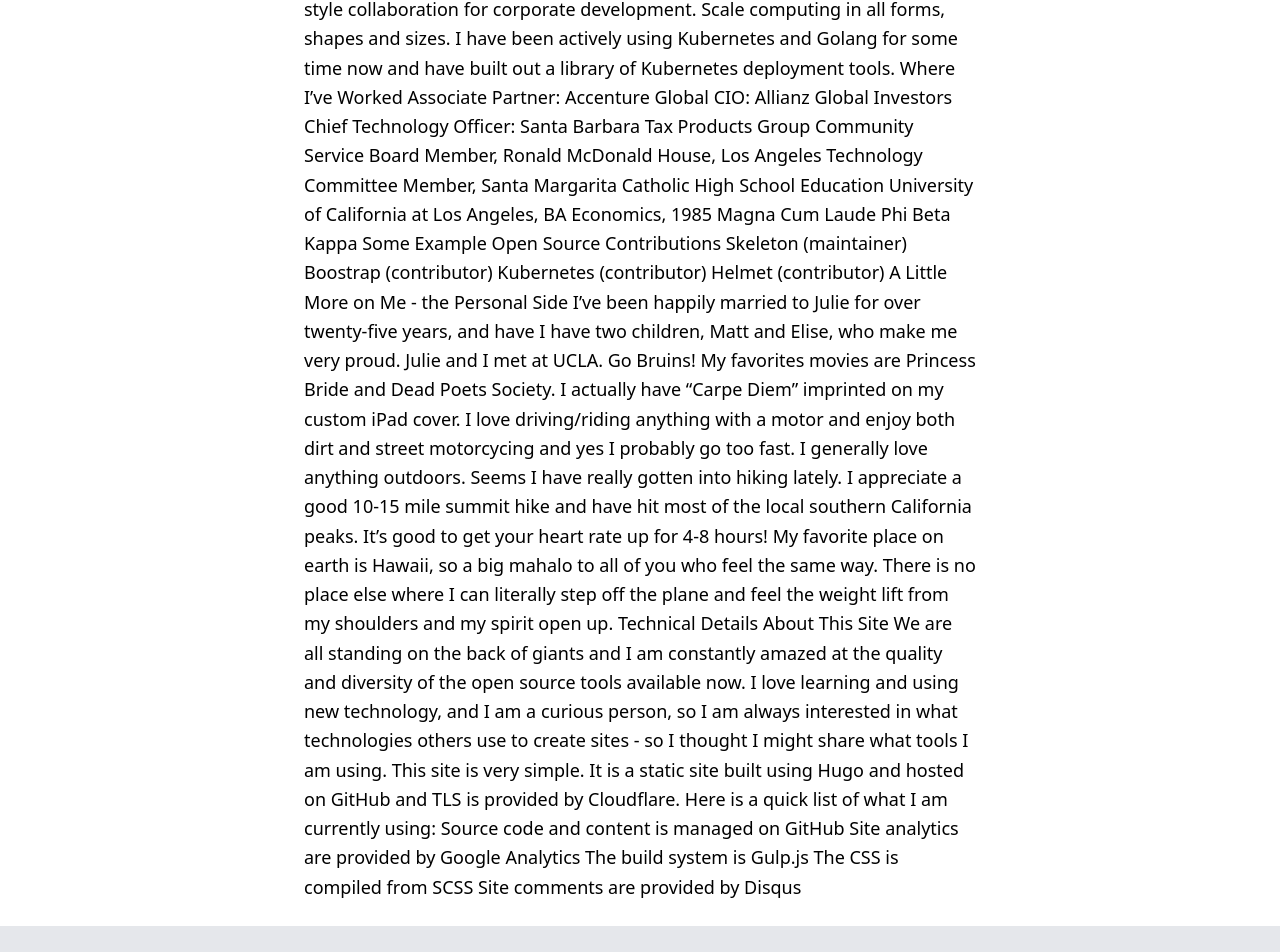
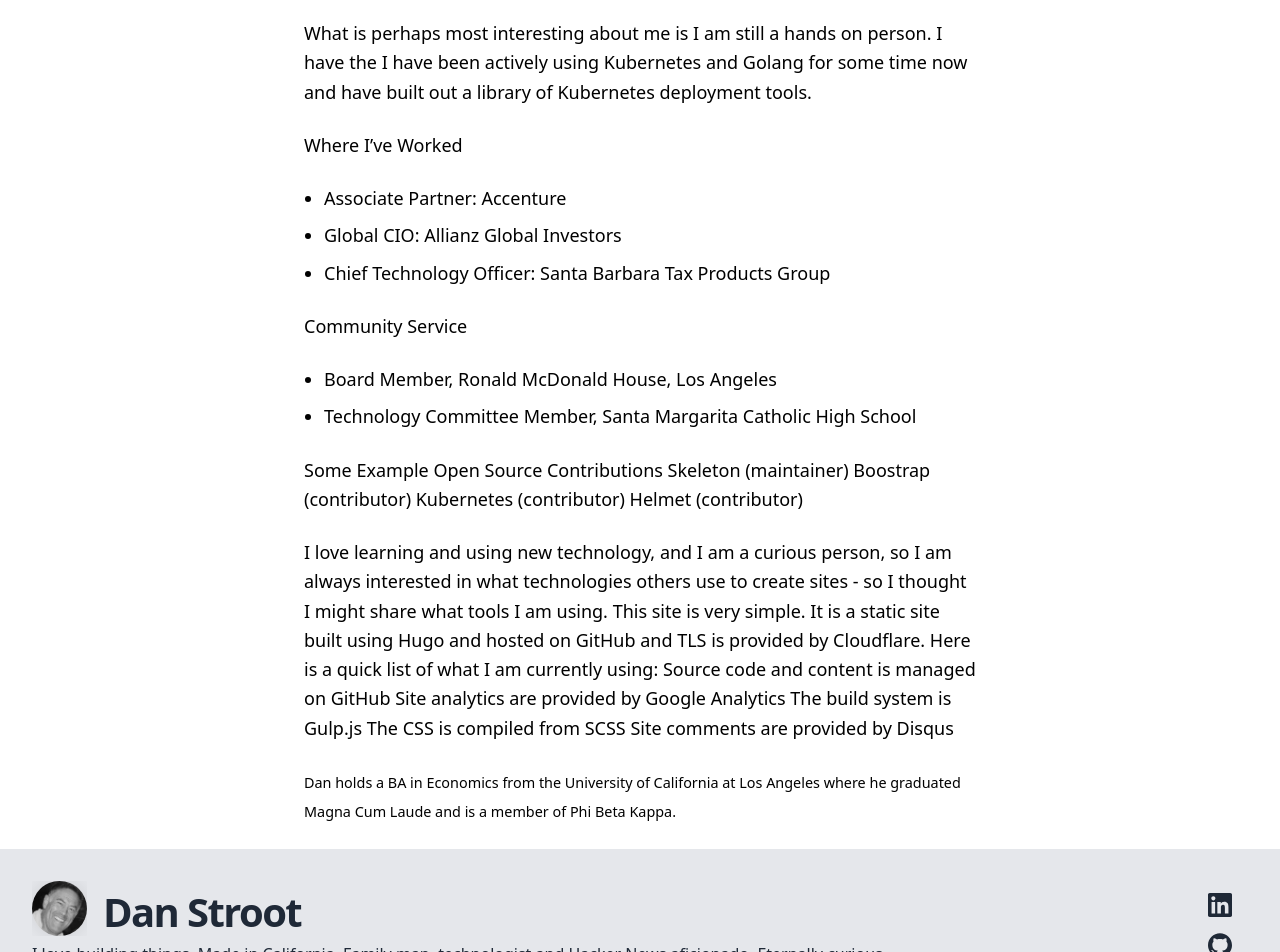
Before and after one commit to dstroot/blog-next, a Next.js app: page /about in a window 1280 px wide. Shown: the part 893-1845 px from the top of the page. Built offline with nearby package versions, Linux system fonts and the light colour scheme; what @tailwindcss/typography would draw is missing.

Commit message:
updated footer

```diff
--- a/components/footer3.js
+++ b/components/footer3.js
@@ -4,7 +4,7 @@
 export default function Footer() {
   const year = new Date(); // evergreen copyright year
   return (
-    <footer className="bg-gray-200 text-gray-600 px-6 lg:px-8 py-8">
+    <footer className="bg-gray-200 text-gray-800 px-6 lg:px-8 py-8">
       <div className="flex space-y-3">
         <div className="flex-grow">
           <div className="flex flex-row items-center">
@@ -17,8 +17,10 @@
                 className="rounded-full shadow-avatar"
               />
             </div>
-            <div className="flex-initial ml-4 mb-2 text-xl font-bold">
-              Dan Stroot
+            <div className="flex-initial">
+              <h3 class="text-4xl lg:text-5xl font-bold tracking-tighter leading-tight text-center lg:text-left lg:pr-4 ml-4">
+                Dan Stroot
+              </h3>
             </div>
           </div>
           <p>
--- a/pages/about.js
+++ b/pages/about.js
@@ -35,62 +35,74 @@
             </h2>
 
             <p>
-              I have been a Chief Information Officer for a long time and it’s
-              clear that “managing information” is just the price of entry. In
-              today’s world I believe CIO should mean “Chief Innovation
-              Officer”. My ambition is to find ways in which technology can be
-              leveraged for more effective, more engaging, and more sustainable
-              business growth.
+              I have been very fortunate in my career to have experienced
+              several major waves of technology innovation, including the birth
+              of the Internet. I have served in a variety of senior leadership
+              roles, including global CIO of Allianz Global Investors. I held a
+              leadership role within Accenture where digitally transformed a
+              trillion-dollar mutual fund manager’s complete set of trading,
+              settlement, portfolio accounting, mutual fund performance & risk
+              measurement technology. I helped launch the first Internet Bank
+              (Wingspan Bank).
             </p>
 
             <p>
-              Some examples I am interested are: Harnessing the consumerization
-              of technology for the enterprise. Encouraging and managing
-              corporate data “curation” and ownership - a precursor to better
-              analytics. Otherwise known as data governance, but this term does
-              not do justice to ownership. How to propagate ideas, mass
-              collaboration and the social enterprise. Social brand development,
-              social capital and online reputation. Frictionless security - i.e.
-              security that will not be actively resisted by employees.
-              Development approaches that are rapid, iterative & nimble -
-              basically how to use open source style collaboration for corporate
-              development. Scale computing in all forms, shapes and sizes. I
-              have been actively using Kubernetes and Golang for some time now
-              and have built out a library of Kubernetes deployment tools. Where
-              I’ve Worked Associate Partner: Accenture Global CIO: Allianz
-              Global Investors Chief Technology Officer: Santa Barbara Tax
-              Products Group Community Service Board Member, Ronald McDonald
-              House, Los Angeles Technology Committee Member, Santa Margarita
-              Catholic High School Education University of California at Los
-              Angeles, BA Economics, 1985 Magna Cum Laude Phi Beta Kappa Some
-              Example Open Source Contributions Skeleton (maintainer) Boostrap
-              (contributor) Kubernetes (contributor) Helmet (contributor) A
-              Little More on Me - the Personal Side I’ve been happily married to
-              Julie for over twenty-five years, and have I have two children,
-              Matt and Elise, who make me very proud. Julie and I met at UCLA.
-              Go Bruins! My favorites movies are Princess Bride and Dead Poets
-              Society. I actually have “Carpe Diem” imprinted on my custom iPad
-              cover. I love driving/riding anything with a motor and enjoy both
-              dirt and street motorcycing and yes I probably go too fast. I
-              generally love anything outdoors. Seems I have really gotten into
-              hiking lately. I appreciate a good 10-15 mile summit hike and have
-              hit most of the local southern California peaks. It’s good to get
-              your heart rate up for 4-8 hours! My favorite place on earth is
-              Hawaii, so a big mahalo to all of you who feel the same way. There
-              is no place else where I can literally step off the plane and feel
-              the weight lift from my shoulders and my spirit open up. Technical
-              Details About This Site We are all standing on the back of giants
-              and I am constantly amazed at the quality and diversity of the
-              open source tools available now. I love learning and using new
-              technology, and I am a curious person, so I am always interested
-              in what technologies others use to create sites - so I thought I
-              might share what tools I am using. This site is very simple. It is
-              a static site built using Hugo and hosted on GitHub and TLS is
-              provided by Cloudflare. Here is a quick list of what I am
-              currently using: Source code and content is managed on GitHub Site
-              analytics are provided by Google Analytics The build system is
-              Gulp.js The CSS is compiled from SCSS Site comments are provided
-              by Disqus
+              I have been a Chief Information Officer for a long time and it’s
+              clear that “managing information” is just the price of entry. In
+              today’s world CIO means “Chief Innovation Officer”. My ambition is
+              to find ways in which technology can be leveraged for more
+              effective, more engaging, and more sustainable business growth.
+            </p>
+
+            <p>
+              What is perhaps most interesting about me is I am still a hands on
+              person. I have the I have been actively using Kubernetes and
+              Golang for some time now and have built out a library of
+              Kubernetes deployment tools.
+            </p>
+
+            <p>
+              Where I’ve Worked
+              <ul>
+                <li>Associate Partner: Accenture</li>
+                <li>Global CIO: Allianz Global Investors</li>
+                <li>
+                  Chief Technology Officer: Santa Barbara Tax Products Group
+                </li>
+              </ul>
+              Community Service
+              <ul>
+                <li>Board Member, Ronald McDonald House, Los Angeles</li>
+                <li>
+                  Technology Committee Member, Santa Margarita Catholic High
+                  School
+                </li>
+              </ul>
+            </p>
+
+            <p>
+              Some Example Open Source Contributions Skeleton (maintainer)
+              Boostrap (contributor) Kubernetes (contributor) Helmet
+              (contributor)
+            </p>
+
+            <p>
+              I love learning and using new technology, and I am a curious
+              person, so I am always interested in what technologies others use
+              to create sites - so I thought I might share what tools I am
+              using. This site is very simple. It is a static site built using
+              Hugo and hosted on GitHub and TLS is provided by Cloudflare. Here
+              is a quick list of what I am currently using: Source code and
+              content is managed on GitHub Site analytics are provided by Google
+              Analytics The build system is Gulp.js The CSS is compiled from
+              SCSS Site comments are provided by Disqus
+            </p>
+            <p>
+              <small>
+                Dan holds a BA in Economics from the University of California at
+                Los Angeles where he graduated Magna Cum Laude and is a member
+                of Phi Beta Kappa.
+              </small>
             </p>
           </div>
         </div>
```
